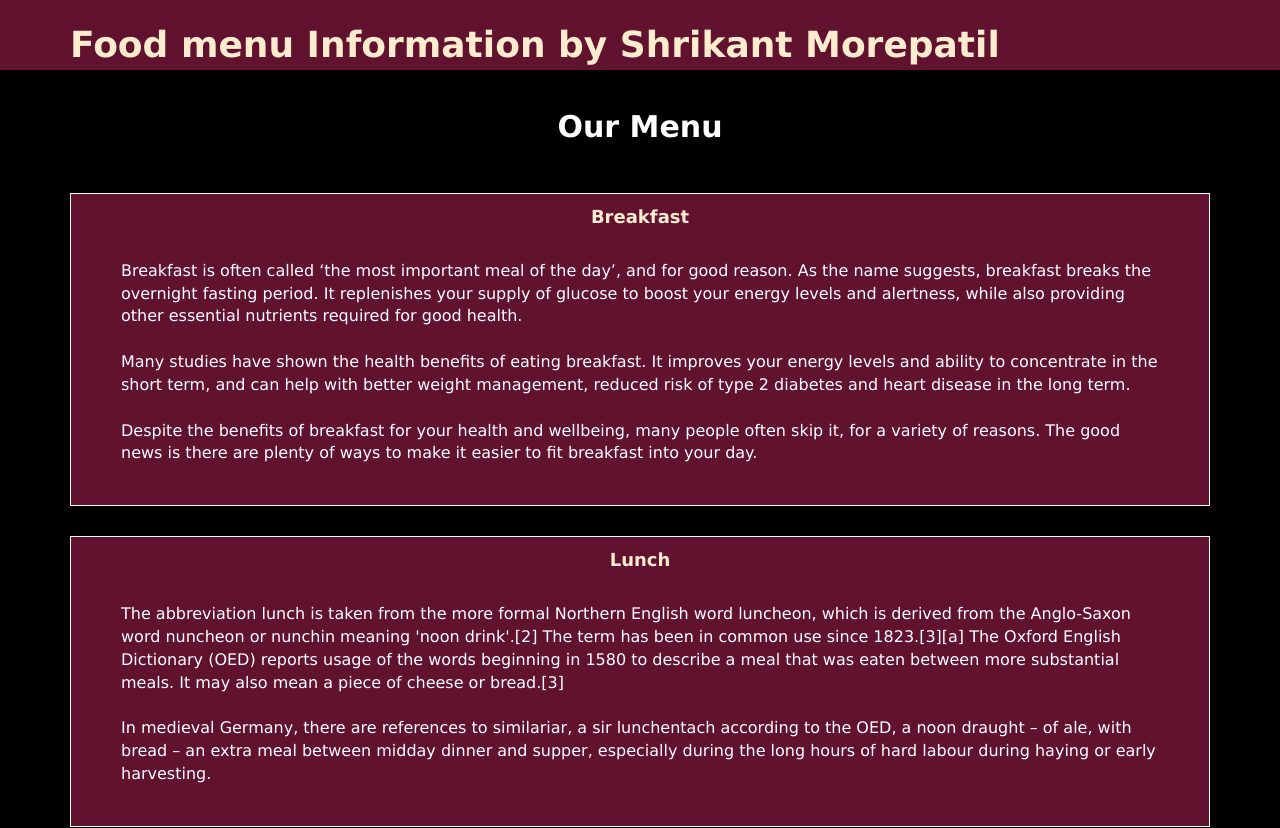
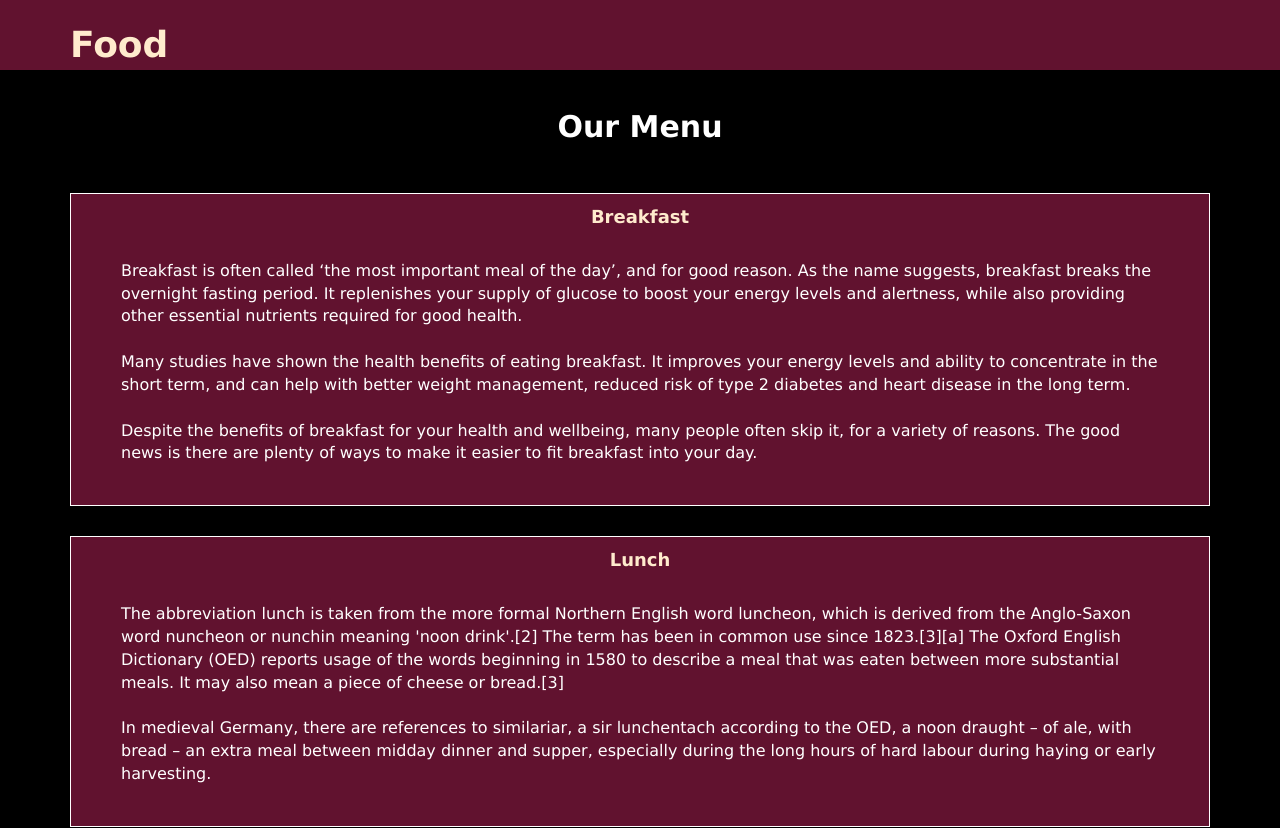
Before and after one commit to Tekwings/dummywebpage, a plain HTML site: page index.html in a window 1280 px wide. Shown: the top 828 px of the page. Drawn offline with Linux system fonts and the light colour scheme.

Commit message:
Update index.html

```diff
--- a/index.html
+++ b/index.html
@@ -5,7 +5,7 @@
     <meta charset="utf-8">
     <meta http-equiv="X-UA-Compatible" content="IE=edge">
     <meta name="viewport" content="width=device-width, initial-scale=1">
-    <title> Dummy webpage by shrikant</title>
+    <title> Food by shrikant</title>
     <link rel="stylesheet" href="css/bootstrap.min.css">
     <link rel="stylesheet" href="css/style.css">
   </head>
@@ -25,7 +25,7 @@
                     <div class="navbar-brand">
                   <a href="index.html" class="visible-lg visible-md visible-sm
                   visible-xs">
-                <h1> Food menu Information by Shrikant Morepatil</h1>
+                <h1> Food </h1>
              </a>
        </div>
 
```
